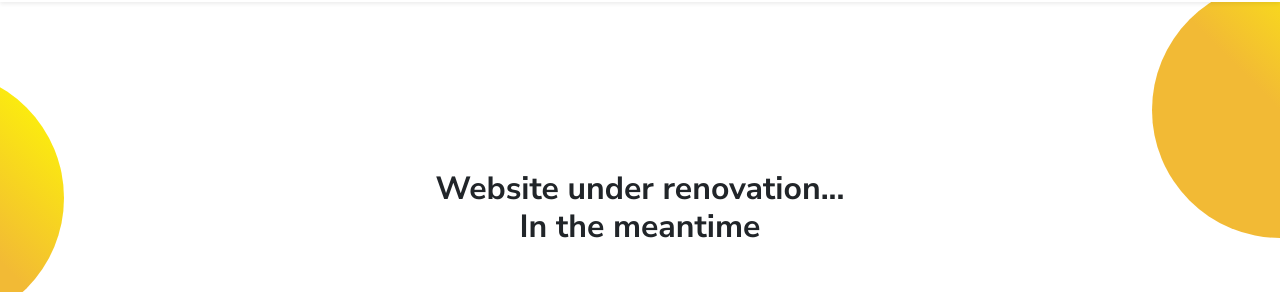
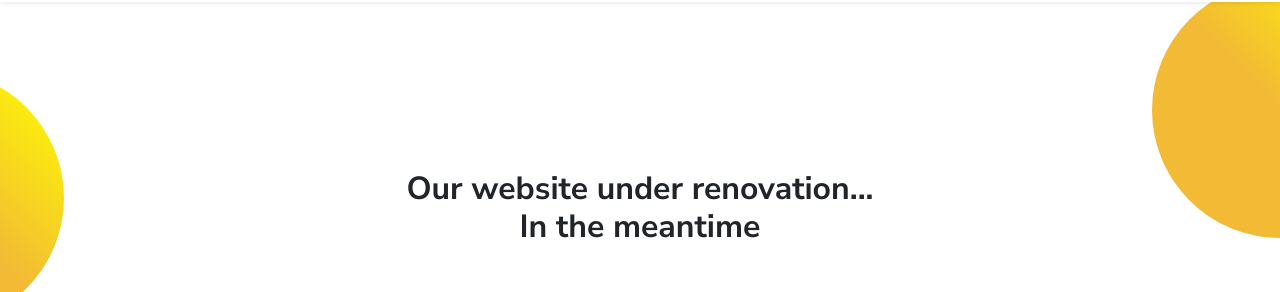
Before and after one commit to ahmedyasserays/Orizon, a plain HTML site: page index.html in a window 1280 px wide. Shown: the part 88-380 px from the top of the page. Drawn offline with Linux system fonts and the light colour scheme.

Commit message:
Update index.html

```diff
--- a/index.html
+++ b/index.html
@@ -67,7 +67,7 @@
       <div class="container">
         <div class="head text-center">
           <div class="my-4" style="padding-top: 15vh;">
-            <h2 class="marker marker-center">Website under renovation... <br/> In the meantime</h2>
+            <h2 class="marker marker-center">Our website under renovation... <br/> In the meantime</h2>
           </div>
           <a href="https://www.instagram.com/orizon.qa/" class="btn btn-primary" style="cursor: pointer;">Visit our Instagram <i class="fab fa-instagram"></i></a>
         </div>
```
